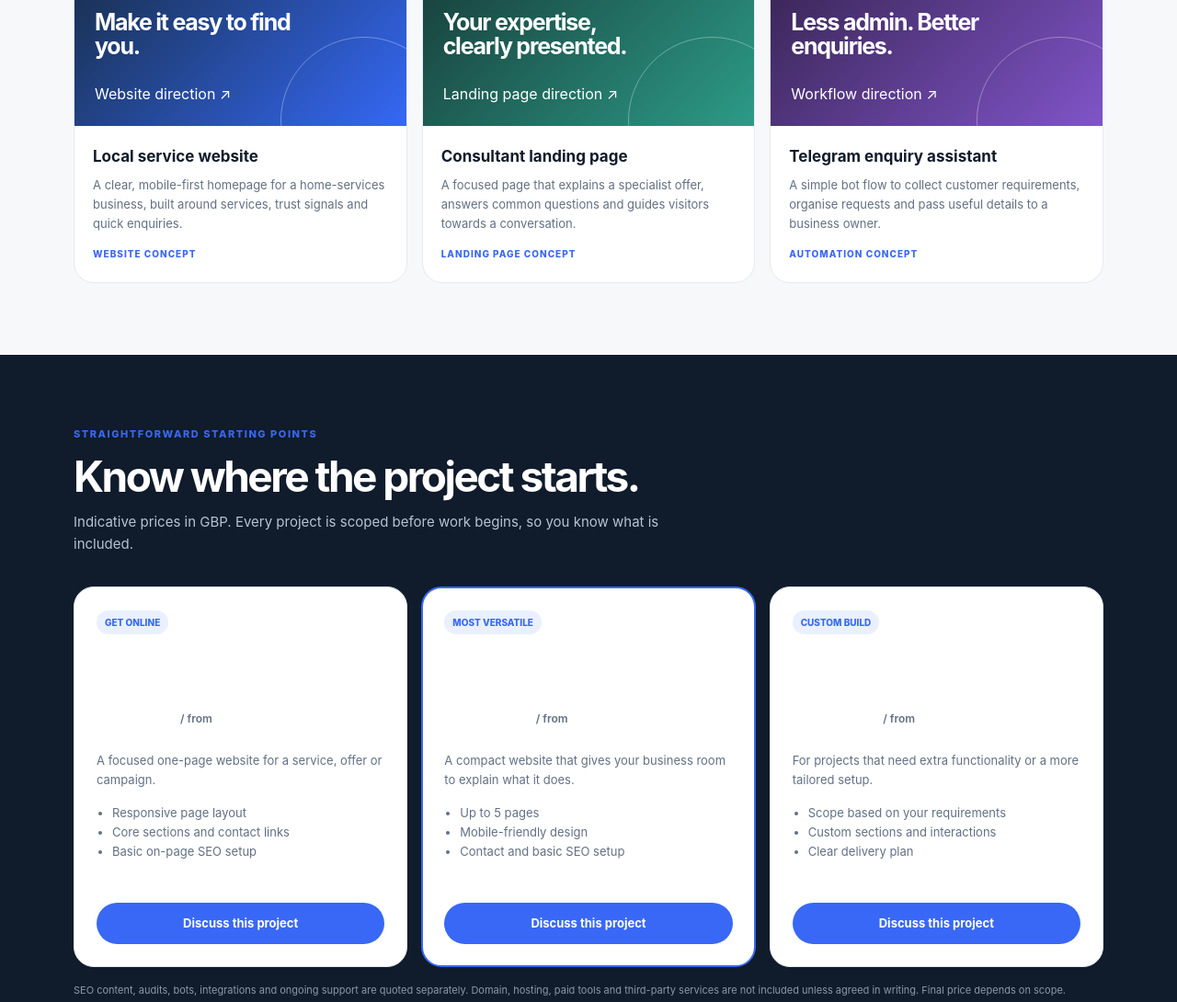
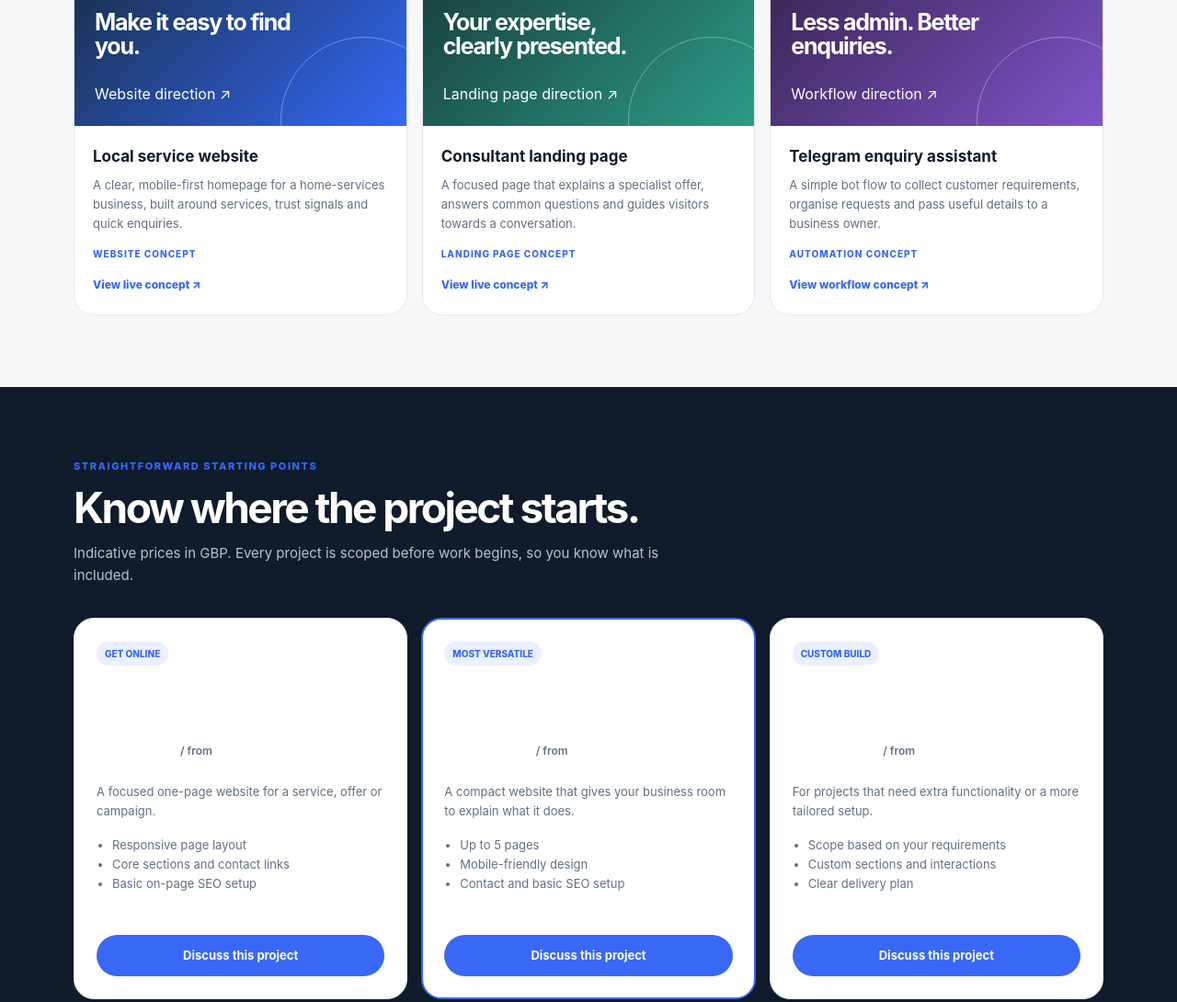
Before and after one commit to LimaF1/brightdock-website, a plain HTML site: page index.html in a window 1280 px wide. Shown: the part 1640-2730 px from the top of the page at 92% size. Drawn offline with Linux system fonts and the light colour scheme.

Commit message:
Link portfolio cards to interactive demo pages

```diff
--- a/index.html
+++ b/index.html
@@ -32,7 +32,7 @@ footer{padding:28px 0;border-top:1px solid var(--line);font-size:11px;color:#899
 .project-copy{padding:20px}
 .project-copy h3{font-size:17px;margin:0 0 7px}
 .project-copy p{font-size:13px;color:var(--muted);margin:0}
-.project-type{display:inline-block;margin-top:14px;color:var(--blue);font-size:10px;font-weight:850;letter-spacing:.1em;text-transform:uppercase}
+.project-type{display:inline-block;margin-top:14px;color:var(--blue);font-size:10px;font-weight:850;letter-spacing:.1em;text-transform:uppercase}.project-link{display:inline-block;margin-top:13px;font-size:12px;font-weight:800;color:var(--blue)}
 .contact-card .field-row{display:grid;grid-template-columns:1fr 1fr;gap:12px}
 @media(max-width:850px){.portfolio-grid{grid-template-columns:1fr 1fr}}
 @media(max-width:560px){.portfolio-grid{grid-template-columns:1fr}.contact-card .field-row{grid-template-columns:1fr}}
@@ -52,9 +52,9 @@ footer{padding:28px 0;border-top:1px solid var(--line);font-size:11px;color:#899
 </div></div></section>
 
 <section id="work"><div class="wrap"><div class="section-head"><div class="kicker">Selected concepts</div><h2>Ideas made tangible.</h2><p class="sub">A preview of the kind of digital experiences we can create. These are illustrative concept projects, not commissioned client work.</p></div><div class="portfolio-grid">
-<article class="project"><div class="project-art art-one"><small>CONCEPT 01 / LOCAL BUSINESS</small><strong>Make it easy to find you.</strong><span>Website direction ↗</span></div><div class="project-copy"><h3>Local service website</h3><p>A clear, mobile-first homepage for a home-services business, built around services, trust signals and quick enquiries.</p><span class="project-type">Website concept</span></div></article>
-<article class="project"><div class="project-art art-two"><small>CONCEPT 02 / PROFESSIONAL</small><strong>Your expertise, clearly presented.</strong><span>Landing page direction ↗</span></div><div class="project-copy"><h3>Consultant landing page</h3><p>A focused page that explains a specialist offer, answers common questions and guides visitors towards a conversation.</p><span class="project-type">Landing page concept</span></div></article>
-<article class="project"><div class="project-art art-three"><small>CONCEPT 03 / AUTOMATION</small><strong>Less admin. Better enquiries.</strong><span>Workflow direction ↗</span></div><div class="project-copy"><h3>Telegram enquiry assistant</h3><p>A simple bot flow to collect customer requirements, organise requests and pass useful details to a business owner.</p><span class="project-type">Automation concept</span></div></article>
+<article class="project"><div class="project-art art-one"><small>CONCEPT 01 / LOCAL BUSINESS</small><strong>Make it easy to find you.</strong><span>Website direction ↗</span></div><div class="project-copy"><h3>Local service website</h3><p>A clear, mobile-first homepage for a home-services business, built around services, trust signals and quick enquiries.</p><span class="project-type">Website concept</span><br><a class="project-link" href="demos/local-service.html">View live concept ↗</a></div></article>
+<article class="project"><div class="project-art art-two"><small>CONCEPT 02 / PROFESSIONAL</small><strong>Your expertise, clearly presented.</strong><span>Landing page direction ↗</span></div><div class="project-copy"><h3>Consultant landing page</h3><p>A focused page that explains a specialist offer, answers common questions and guides visitors towards a conversation.</p><span class="project-type">Landing page concept</span><br><a class="project-link" href="demos/consultant.html">View live concept ↗</a></div></article>
+<article class="project"><div class="project-art art-three"><small>CONCEPT 03 / AUTOMATION</small><strong>Less admin. Better enquiries.</strong><span>Workflow direction ↗</span></div><div class="project-copy"><h3>Telegram enquiry assistant</h3><p>A simple bot flow to collect customer requirements, organise requests and pass useful details to a business owner.</p><span class="project-type">Automation concept</span><br><a class="project-link" href="demos/telegram-automation.html">View workflow concept ↗</a></div></article>
 </div></div></section>
 
 <section class="band" id="pricing"><div class="wrap"><div class="section-head"><div class="kicker">Straightforward starting points</div><h2>Know where the project starts.</h2><p class="sub">Indicative prices in GBP. Every project is scoped before work begins, so you know what is included.</p></div><div class="price-grid">
```
